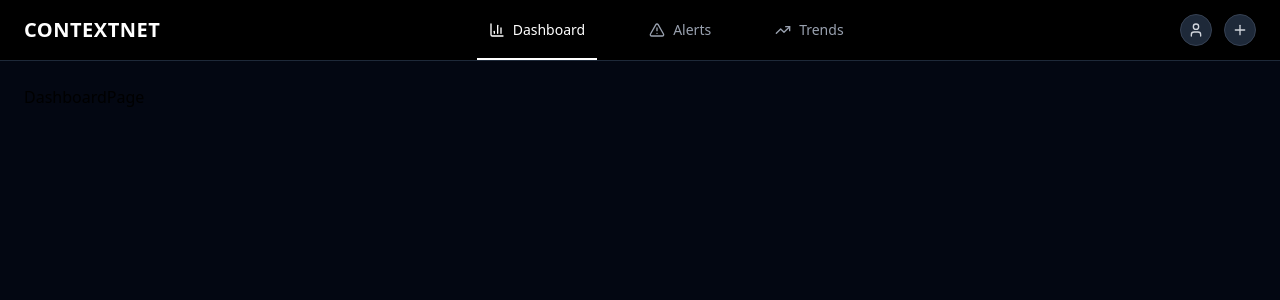
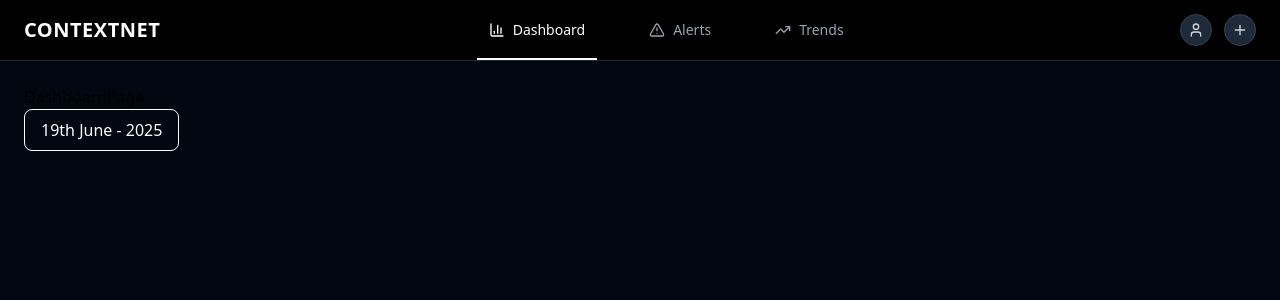
Before and after one commit to yethuag/ContextNet, a React (Vite) app in the folder Frontend/: page /app/dashboard in a window 1280 px wide. Shown: the top 300 px of the page. Built offline with nearby package versions, Linux system fonts and the light colour scheme.

Commit message:
calender added here

```diff
--- a/Frontend/package.json
+++ b/Frontend/package.json
@@ -11,6 +11,7 @@
   },
   "dependencies": {
     "@tailwindcss/vite": "^4.1.10",
+    "date-fns": "^4.1.0",
     "lucide-react": "^0.516.0",
     "react": "^19.1.0",
     "react-dom": "^19.1.0",
--- /dev/null
+++ b/Frontend/src/components/Calender.jsx
@@ -0,0 +1,164 @@
+import React, { useState } from 'react';
+import { ChevronLeft, ChevronRight} from 'lucide-react';
+
+const Calendar = ({ onDateSelect, selectedDate }) => {
+  const [currentDate, setCurrentDate] = useState(new Date());
+  const [internalSelectedDate, setInternalSelectedDate] = useState(selectedDate || null);
+
+  const months = [
+    'January', 'February', 'March', 'April', 'May', 'June',
+    'July', 'August', 'September', 'October', 'November', 'December'
+  ];
+
+  const daysOfWeek = ['Sun', 'Mon', 'Tue', 'Wed', 'Thu', 'Fri', 'Sat'];
+
+  const getDaysInMonth = (date) => {
+    const year = date.getFullYear();
+    const month = date.getMonth();
+    return new Date(year, month + 1, 0).getDate();
+  };
+
+  const getFirstDayOfMonth = (date) => {
+    const year = date.getFullYear();
+    const month = date.getMonth();
+    return new Date(year, month, 1).getDay();
+  };
+
+  const getPreviousMonth = () => {
+    setCurrentDate(new Date(currentDate.getFullYear(), currentDate.getMonth() - 1, 1));
+  };
+
+  const getNextMonth = () => {
+    setCurrentDate(new Date(currentDate.getFullYear(), currentDate.getMonth() + 1, 1));
+  };
+
+  const handleDateClick = (day) => {
+    const selectedDate = new Date(currentDate.getFullYear(), currentDate.getMonth(), day);
+    setInternalSelectedDate(selectedDate);
+    if (onDateSelect) {
+      onDateSelect(selectedDate);
+    }
+  };
+
+  const isSelected = (day) => {
+    if (!internalSelectedDate) return false;
+    return (
+      internalSelectedDate.getDate() === day &&
+      internalSelectedDate.getMonth() === currentDate.getMonth() &&
+      internalSelectedDate.getFullYear() === currentDate.getFullYear()
+    );
+  };
+
+  const isToday = (day) => {
+    const today = new Date();
+    return (
+      today.getDate() === day &&
+      today.getMonth() === currentDate.getMonth() &&
+      today.getFullYear() === currentDate.getFullYear()
+    );
+  };
+
+  const renderCalendarDays = () => {
+    const daysInMonth = getDaysInMonth(currentDate);
+    const firstDay = getFirstDayOfMonth(currentDate);
+    const days = [];
+
+    // Previous month's trailing days
+    const prevMonthDate = new Date(currentDate.getFullYear(), currentDate.getMonth() - 1, 0);
+    const prevMonthDays = prevMonthDate.getDate();
+
+    for (let i = firstDay - 1; i >= 0; i--) {
+      const day = prevMonthDays - i;
+      days.push(
+        <button
+          key={`prev-${day}`}
+          className="h-12 w-12 text-gray-500 hover:text-gray-400 transition-colors duration-200 rounded-lg flex items-center justify-center text-sm"
+          disabled
+        >
+          {day}
+        </button>
+      );
+    }
+
+    // Current month days
+    for (let day = 1; day <= daysInMonth; day++) {
+      days.push(
+        <button
+          key={day}
+          onClick={() => handleDateClick(day)}
+          className={`h-12 w-12 rounded-lg flex items-center justify-center text-sm font-medium transition-all duration-200 hover:scale-105 ${
+            isSelected(day)
+              ? 'bg-red-500 text-white shadow-lg'
+              : isToday(day)
+              ? 'bg-gray-600 text-white'
+              : 'text-gray-300 hover:bg-gray-700 hover:text-white'
+          }`}
+        >
+          {day}
+        </button>
+      );
+    }
+
+    // Next month's leading days
+    const totalCells = Math.ceil((firstDay + daysInMonth) / 7) * 7;
+    const remainingCells = totalCells - (firstDay + daysInMonth);
+
+    for (let day = 1; day <= remainingCells; day++) {
+      days.push(
+        <button
+          key={`next-${day}`}
+          className="h-12 w-12 text-gray-500 hover:text-gray-400 transition-colors duration-200 rounded-lg flex items-center justify-center text-sm"
+          disabled
+        >
+          {day}
+        </button>
+      );
+    }
+
+    return days;
+  };
+
+  return (
+    <div className="bg-gray-800 rounded-2xl p-6 shadow-2xl max-w-sm mx-auto">
+      {/* Header */}
+      <div className="flex items-center justify-between mb-6">
+        <button
+          onClick={getPreviousMonth}
+          className="p-2 rounded-lg hover:bg-gray-700 transition-colors duration-200"
+        >
+          <ChevronLeft className="w-5 h-5 text-gray-300" />
+        </button>
+
+        <h2 className="text-lg font-semibold text-white">
+          {months[currentDate.getMonth()]} {currentDate.getFullYear()}
+        </h2>
+
+        <button
+          onClick={getNextMonth}
+          className="p-2 rounded-lg hover:bg-gray-700 transition-colors duration-200"
+        >
+          <ChevronRight className="w-5 h-5 text-gray-300" />
+        </button>
+      </div>
+
+      {/* Days of week header */}
+      <div className="grid grid-cols-7 gap-1 mb-4">
+        {daysOfWeek.map((day) => (
+          <div
+            key={day}
+            className="h-10 flex items-center justify-center text-sm font-medium text-gray-400"
+          >
+            {day}
+          </div>
+        ))}
+      </div>
+
+      {/* Calendar grid */}
+      <div className="grid grid-cols-7 gap-1">
+        {renderCalendarDays()}
+      </div>
+    </div>
+  );
+};
+
+export default Calendar;
--- /dev/null
+++ b/Frontend/src/components/DisplayCalender.jsx
@@ -0,0 +1,27 @@
+import { format } from 'date-fns';
+import { useState } from "react";
+import Calendar from "./Calender";
+
+const DisplayCalender = () => {
+  const [selectedDate, setSelectedDate] = useState(new Date());
+  const [showCalendar, setShowCalendar] = useState(false);
+  const handleShowCalendar = (date) => {
+    setSelectedDate(date);
+    setShowCalendar(!showCalendar);
+  };
+  return (
+    <div>
+        <button
+      className="border border-white px-4 py-2 rounded-lg text-white bg-transparent"
+      onClick={() => setShowCalendar(e => !e)}
+      >
+      {format(selectedDate, 'do MMMM - yyyy')}
+      </button>
+      {showCalendar && (
+        <Calendar onDateSelect={handleShowCalendar} selectedDate={selectedDate} />
+      )}
+      </div>
+  )
+}
+
+export default DisplayCalender
--- a/Frontend/src/main.jsx
+++ b/Frontend/src/main.jsx
@@ -42,8 +42,6 @@ const router = createBrowserRouter([
     path: "/login",
     element: <LogIn />,
   },
-
-  // Protected app routes with layout
   {
     path: "/app",
     element: <Layout />,
--- a/Frontend/src/pages/AlertPage/AlertPage.jsx
+++ b/Frontend/src/pages/AlertPage/AlertPage.jsx
@@ -1,8 +1,11 @@
 import React from 'react'
-
+import DisplayCalender from "../../components/DisplayCalender";
 const AlertPage = () => {
   return (
-    <div>AlertPage</div>
+    <div>
+      <h1>Alert Page</h1>
+      <DisplayCalender />
+    </div>
   )
 }
 
--- a/Frontend/src/pages/DashboardPage/DashboardPage.jsx
+++ b/Frontend/src/pages/DashboardPage/DashboardPage.jsx
@@ -1,7 +1,19 @@
+import Calendar from "../../components/Calender";
+import { useState } from "react";
+import { format } from 'date-fns';
+import DisplayCalender from "../../components/DisplayCalender";
+
 const DashboardPage = () => {
+  const [selectedDate, setSelectedDate] = useState(new Date());
+  const [showCalendar, setShowCalendar] = useState(false);
+  const handleShowCalendar = (date) => {
+    setSelectedDate(date);
+    setShowCalendar(!showCalendar);
+  };
   return (
     <>
       <h1>DashboardPage</h1>
+      <DisplayCalender/>
     </>
   );
 };
--- a/Frontend/src/pages/TrendPage/TrendPage.jsx
+++ b/Frontend/src/pages/TrendPage/TrendPage.jsx
@@ -1,7 +1,12 @@
 import React from "react";
-
+import DisplayCalender from "../../components/DisplayCalender";
 const TrendPage = () => {
-  return <div>TrendPage</div>;
+  return (
+    <div>
+      <h1>Trend Page</h1>
+      <DisplayCalender />
+    </div>
+  );
 };
 
 export default TrendPage;
```
Also changed, not shown: 1 other file (tests, documents, lock files or other folders).
